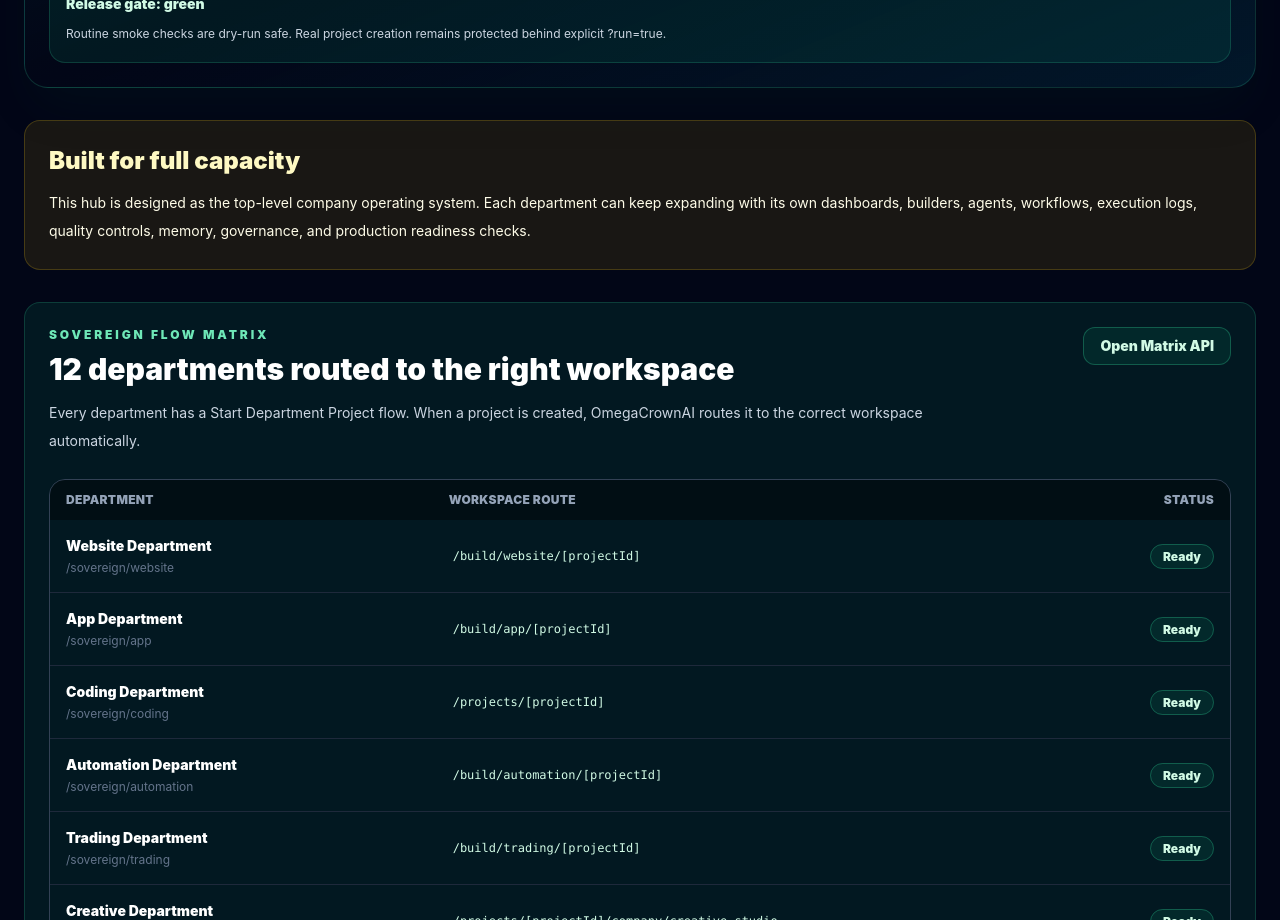
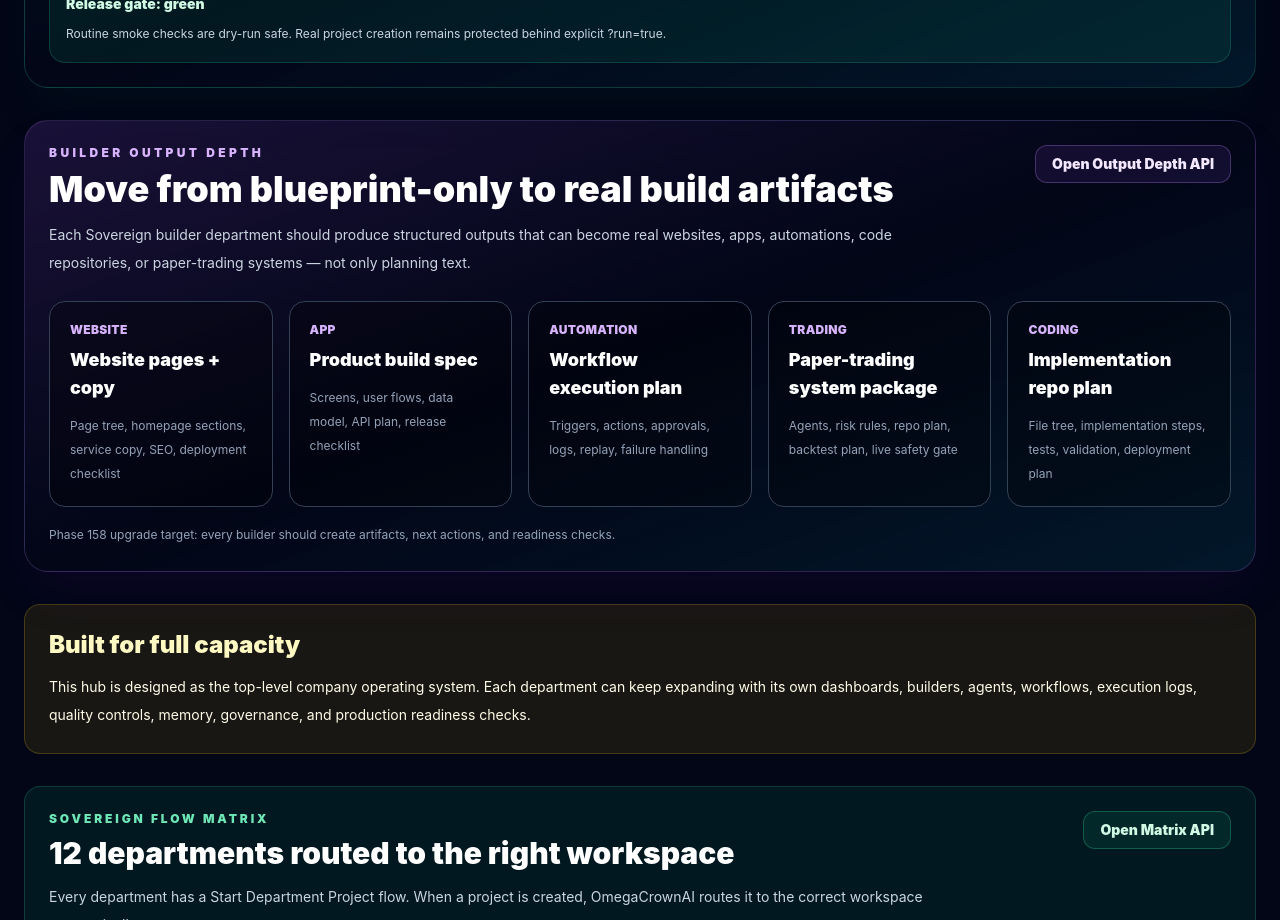
Before and after one commit to pbtransportcom-droid/omegacrownai-dashboard, a Next.js app in the folder omegacrownai-dashboard/: page /build in a window 1280 px wide. Shown: the part 2660-3580 px from the top of the page. Built offline with nearby package versions, Linux system fonts and the light colour scheme.

Commit message:
Add Sovereign builder output depth upgrade

```diff
--- /dev/null
+++ b/omegacrownai-dashboard/app/api/sovereign/builder-output-depth/route.ts
@@ -0,0 +1,28 @@
+import { NextRequest, NextResponse } from "next/server";
+import { getBuilderOutputDepth } from "@/lib/sovereign/builder-output-depth";
+
+const departments = ["website", "app", "automation", "trading", "coding"];
+
+export async function GET(req: NextRequest) {
+  const url = new URL(req.url);
+  const department = url.searchParams.get("department");
+
+  if (department) {
+    return NextResponse.json({
+      ok: true,
+      phase: "v13.8 Phase 158",
+      service: "Sovereign Builder Output Depth Upgrade",
+      outputDepth: getBuilderOutputDepth(department),
+    });
+  }
+
+  const matrix = departments.map((item) => getBuilderOutputDepth(item));
+
+  return NextResponse.json({
+    ok: true,
+    phase: "v13.8 Phase 158",
+    service: "Sovereign Builder Output Depth Upgrade",
+    totalDepartments: matrix.length,
+    matrix,
+  });
+}
--- a/omegacrownai-dashboard/app/build/page.tsx
+++ b/omegacrownai-dashboard/app/build/page.tsx
@@ -1,6 +1,40 @@
 
 
 
+
+
+const builderOutputDepth = [
+  {
+    department: "Website",
+    mode: "Website pages + copy",
+    artifacts: "Page tree, homepage sections, service copy, SEO, deployment checklist",
+    href: "/api/sovereign/builder-output-depth?department=website",
+  },
+  {
+    department: "App",
+    mode: "Product build spec",
+    artifacts: "Screens, user flows, data model, API plan, release checklist",
+    href: "/api/sovereign/builder-output-depth?department=app",
+  },
+  {
+    department: "Automation",
+    mode: "Workflow execution plan",
+    artifacts: "Triggers, actions, approvals, logs, replay, failure handling",
+    href: "/api/sovereign/builder-output-depth?department=automation",
+  },
+  {
+    department: "Trading",
+    mode: "Paper-trading system package",
+    artifacts: "Agents, risk rules, repo plan, backtest plan, live safety gate",
+    href: "/api/sovereign/builder-output-depth?department=trading",
+  },
+  {
+    department: "Coding",
+    mode: "Implementation repo plan",
+    artifacts: "File tree, implementation steps, tests, validation, deployment plan",
+    href: "/api/sovereign/builder-output-depth?department=coding",
+  },
+];
 
 const onboardingSteps = [
   {
@@ -470,6 +504,53 @@ export default function BuildPage() {
           </div>
         </div>
 
+        <div className="mt-8 rounded-3xl border border-purple-400/20 bg-gradient-to-br from-purple-500/15 via-slate-950 to-cyan-500/10 p-6 shadow-2xl shadow-purple-950/20">
+          <div className="flex flex-wrap items-start justify-between gap-4">
+            <div>
+              <p className="text-xs font-black uppercase tracking-[0.28em] text-purple-300">
+                Builder Output Depth
+              </p>
+              <h2 className="mt-2 text-4xl font-black text-white">
+                Move from blueprint-only to real build artifacts
+              </h2>
+              <p className="mt-3 max-w-4xl text-sm leading-7 text-slate-300">
+                Each Sovereign builder department should produce structured outputs that can become real websites,
+                apps, automations, code repositories, or paper-trading systems — not only planning text.
+              </p>
+            </div>
+            <a
+              href="/api/sovereign/builder-output-depth"
+              className="rounded-xl border border-purple-400/30 bg-purple-500/10 px-4 py-2 text-sm font-black text-purple-100 hover:bg-purple-500/20"
+            >
+              Open Output Depth API
+            </a>
+          </div>
+
+          <div className="mt-6 grid gap-4 md:grid-cols-2 xl:grid-cols-5">
+            {builderOutputDepth.map((item) => (
+              <a
+                key={item.department}
+                href={item.href}
+                className="rounded-2xl border border-slate-700 bg-black/30 p-5 transition hover:border-purple-300/60 hover:bg-purple-500/10"
+              >
+                <p className="text-xs font-black uppercase tracking-wide text-purple-300">
+                  {item.department}
+                </p>
+                <h3 className="mt-2 text-lg font-black text-white">
+                  {item.mode}
+                </h3>
+                <p className="mt-3 text-xs leading-6 text-slate-400">
+                  {item.artifacts}
+                </p>
+              </a>
+            ))}
+          </div>
+
+          <p className="mt-4 text-xs leading-6 text-slate-400">
+            Phase 158 upgrade target: every builder should create artifacts, next actions, and readiness checks.
+          </p>
+        </div>
+
         <div className="mt-8 rounded-2xl border border-yellow-400/20 bg-yellow-500/10 p-6">
           <h2 className="text-2xl font-black text-yellow-100">
             Built for full capacity
--- /dev/null
+++ b/omegacrownai-dashboard/lib/sovereign/builder-output-depth.ts
@@ -0,0 +1,145 @@
+export type BuilderDepartment =
+  | "website"
+  | "app"
+  | "automation"
+  | "trading"
+  | "coding";
+
+export function getBuilderOutputDepth(department: string) {
+  const key = department.toLowerCase();
+
+  if (key === "website") {
+    return {
+      department: "website",
+      outputMode: "customer_ready_website_blueprint",
+      requiredArtifacts: [
+        "pageTree",
+        "homepageSections",
+        "servicePageCopy",
+        "aboutPageCopy",
+        "contactPageCopy",
+        "seoMetadata",
+        "brandDirection",
+        "conversionPlan",
+        "deploymentChecklist",
+      ],
+      nextActions: [
+        "Generate page copy",
+        "Review brand direction",
+        "Create preview",
+        "Run SEO/readiness check",
+        "Prepare deployment",
+      ],
+    };
+  }
+
+  if (key === "app") {
+    return {
+      department: "app",
+      outputMode: "product_build_spec",
+      requiredArtifacts: [
+        "productBrief",
+        "screenMap",
+        "userFlows",
+        "dataModel",
+        "apiPlan",
+        "rolesAndPermissions",
+        "releaseChecklist",
+      ],
+      nextActions: [
+        "Confirm core users",
+        "Generate screen plan",
+        "Create data model",
+        "Define API routes",
+        "Run release readiness",
+      ],
+    };
+  }
+
+  if (key === "automation") {
+    return {
+      department: "automation",
+      outputMode: "workflow_execution_plan",
+      requiredArtifacts: [
+        "trigger",
+        "workflowSteps",
+        "actions",
+        "approvalGates",
+        "failureHandling",
+        "loggingPlan",
+        "replayPlan",
+      ],
+      nextActions: [
+        "Confirm trigger",
+        "Map workflow steps",
+        "Add approval gates",
+        "Add failure handling",
+        "Run automation readiness",
+      ],
+    };
+  }
+
+  if (key === "trading") {
+    return {
+      department: "trading",
+      outputMode: "paper_trading_system_package",
+      requiredArtifacts: [
+        "architecture",
+        "agentList",
+        "riskRules",
+        "paperTradingLock",
+        "codeRepositoryPlan",
+        "backtestPlan",
+        "dashboardPlan",
+        "liveTradingSafetyGate",
+      ],
+      nextActions: [
+        "Generate code repository plan",
+        "Create paper trading config",
+        "Add risk engine",
+        "Add backtest engine",
+        "Review before any live trading",
+      ],
+    };
+  }
+
+  if (key === "coding") {
+    return {
+      department: "coding",
+      outputMode: "implementation_repo_plan",
+      requiredArtifacts: [
+        "fileTree",
+        "implementationSteps",
+        "dependencies",
+        "tests",
+        "validationPlan",
+        "deploymentPlan",
+      ],
+      nextActions: [
+        "Generate file tree",
+        "Create implementation plan",
+        "Add tests",
+        "Run validation",
+        "Prepare deployment",
+      ],
+    };
+  }
+
+  return {
+    department: key || "unknown",
+    outputMode: "general_project_build_plan",
+    requiredArtifacts: [
+      "brief",
+      "deliverables",
+      "nextActions",
+      "validationPlan",
+      "readinessChecklist",
+    ],
+    nextActions: [
+      "Clarify goal",
+      "Generate deliverables",
+      "Validate output",
+      "Prepare next step",
+    ],
+  };
+}
```
